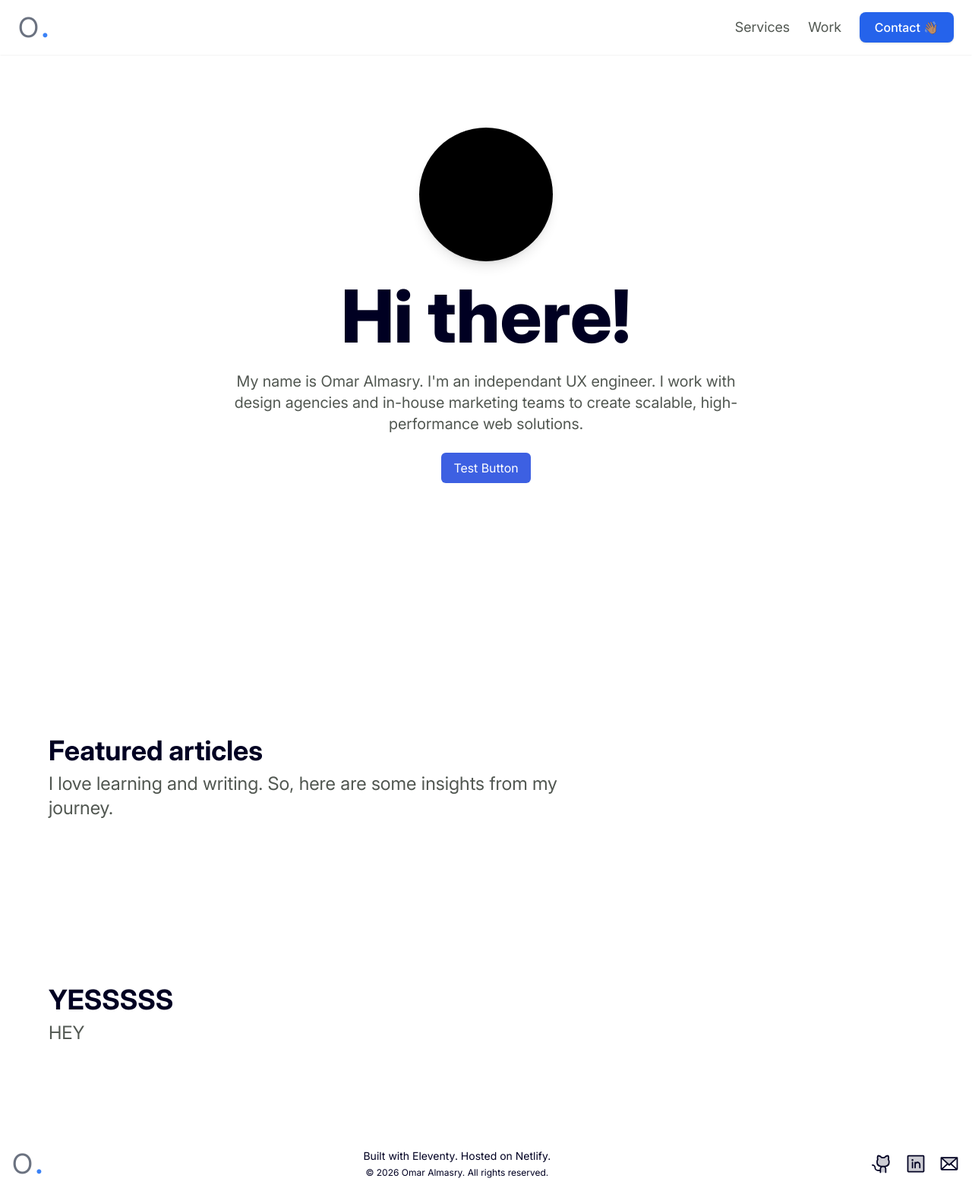
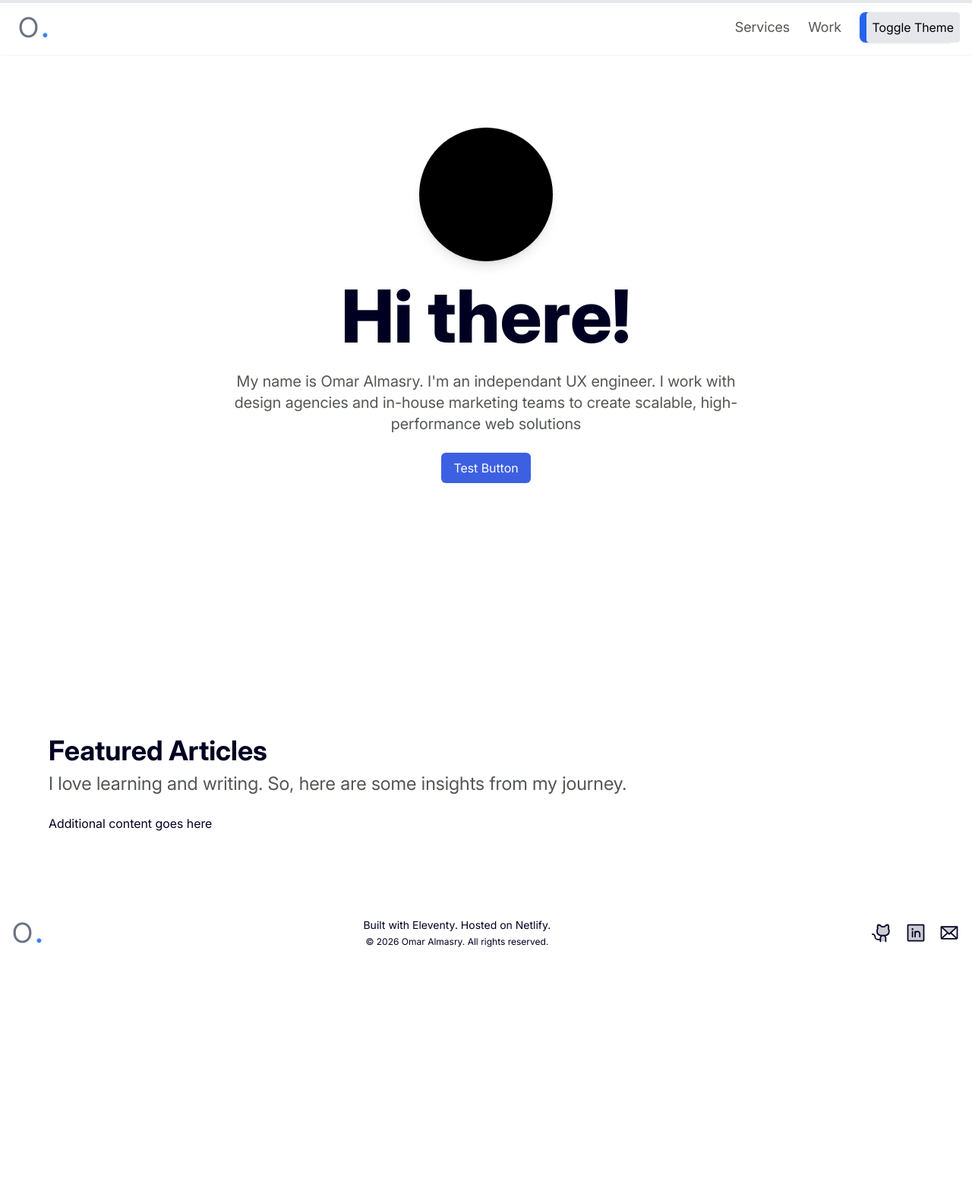
Before and after one commit to omar-almasry11/my-portfolio, an Eleventy site: page src/index.html in a window 1280 px wide. Shown: the whole page at 76% size. After the commit the page ends 1264 px from the top, so only its background shows below. Built offline with nearby package versions, Linux system fonts and the light colour scheme; Eleventy itself is replaced by a stand-in of ours; files that its build step writes are made by us from their sources; grey boxes are pictures that could not be loaded.

Commit message:
pre dark mode embed

```diff
--- a/src/_includes/layout.liquid
+++ b/src/_includes/layout.liquid
@@ -12,5 +12,6 @@
       {{ content }}
     </main>
     {% render 'footer' %}
+  <script src="/scripts/main.js" defer></script>
   </body>
   </html>
--- a/src/_includes/navbar.liquid
+++ b/src/_includes/navbar.liquid
@@ -1,4 +1,8 @@
-<nav class="px-6 py-4 bg-white shadow-sm sticky top-0 bg-white/60 z-50 backdrop-blur-sm">
+<nav class="px-6 py-4 bg-white shadow-sm sticky top-0 bg-white/60 z-50 backdrop-blur-sm dark:bg-black">
+  <!-- Progress Bar -->
+  <div id="progressBarContainer" class="absolute top-0 left-0 h-1 w-full bg-gray-200">
+    <div id="progressBar" class="h-1 bg-savoyBlue w-0"></div>
+  </div>
   <div class="flex items-center justify-between container mx-auto">
     <!-- Logo -->
     <a href="/src/index.html" class="flex items-center text-gray-700 font-bold text-lg no-underline">
@@ -23,4 +27,6 @@
       </a>
     </div>
   </div>
+
+
 </nav>
--- /dev/null
+++ b/src/_includes/section-standard.liquid
@@ -0,0 +1,17 @@
+<section class="py-24 px-[5%] {{ customClasses | default: '' }}">
+  <div class="container mx-auto">
+    <div class="max-w-3xl">
+      {% if subheader %}
+        <h2 class="text-4xl font-bold mb-2">
+          {{ header | default: 'Default Header' }}
+        </h2>
+        <p class="text-2xl text-ebony mb-6">{{ subheader | default: 'Default Subheader' }}</p>
+      {% else %}
+        <h2 class="text-4xl font-bold mb-6">
+          {{ header | default: 'Default Header' }}
+        </h2>
+      {% endif %}
+      {{ content | safe }}
+    </div>
+  </div>
+</section>
--- a/src/_includes/sectionHeader.liquid
+++ /dev/null
@@ -1,8 +0,0 @@
-<div>
-  <h2 class="text-4xl font-bold mb-2">
-    {{ header | default: "Default Header" }}
-  </h2>
-  {% if subheader %}
-    <p class="text-2xl text-ebony mb-6">{{ subheader | default: "Default Subheader" }}</p>
-  {% endif %}
-</div>
--- a/src/index.html
+++ b/src/index.html
@@ -11,25 +11,20 @@ title: Home
               Your browser does not support the video tag.
             </video>
           </div>
+          <button id="themeToggle" class="fixed top-4 right-4 bg-gray-200 dark:bg-gray-800 text-black dark:text-white p-2 rounded z-50">
+            Toggle Theme
+          </button>
         <p class="text-8xl font-extrabold">Hi there!</p>
         <h1 class="py-6 text-xl text-ebony font-regular">
-            My name is Omar Almasry. I'm an independant UX engineer. I work with design agencies and in-house marketing teams to create scalable, high-performance web solutions.
+            My name is Omar Almasry. I'm an independant UX engineer. I work with design agencies and in-house marketing teams to create scalable, high-performance web solutions
         </h1>
         <button class="bg-savoyBlue text-white py-2 px-4 rounded-md">Test Button</button>
      </div>
    </div>
   </div>
-
-  <section class="py-24 px-[5%]">
-    <div class="container mx-auto">
-        <div class="max-w-2xl">
-            <h2 class="text-4xl font-bold mb-2">Featured articles</h2>
-            <p class="text-2xl text-ebony mb-6">I love learning and writing. So, here are some insights from my journey.</p>
-        </div>
-    </div>
-  </section>
-
-  <section class="py-24 px-[5%]">
-
-    {% render 'sectionHeader' header: 'YESSSSS', subheader: 'HEY'  %}
-</section>
+  {% render 'section-standard',
+  header: 'Featured Articles',
+  subheader: 'I love learning and writing. So, here are some insights from my journey.',
+  content: '<p>Additional content goes here</p>',
+  customClasses: ''
+  %}
--- /dev/null
+++ b/src/scripts/main.js
@@ -0,0 +1,18 @@
+//Dark Mode
+const themeToggle = document.getElementById('themeToggle');
+  const htmlElement = document.documentElement;
+
+  themeToggle.addEventListener('click', () => {
+    htmlElement.classList.toggle('dark');
+  });
+
+  // Progress Bar Logic
+  const progressBar = document.getElementById('progressBar');
+  const updateProgressBar = () => {
+    const scrollTop = window.scrollY;
+    const docHeight = document.body.scrollHeight - window.innerHeight;
+    const progress = (scrollTop / docHeight) * 100;
+    progressBar.style.width = progress + '%';
+  };
+
+  window.addEventListener('scroll', updateProgressBar);
--- a/tailwind.config.js
+++ b/tailwind.config.js
@@ -1,5 +1,6 @@
 /** @type {import('tailwindcss').Config} */
 module.exports = {
+  darkMode: 'class',
   content: ["./src/**/*.{html,js,liquid}"], // Adjust paths if needed
   theme: {
     extend: {
```
Also changed, not shown: 5 other files. Lines whose indentation alone changed are shown as unchanged.
